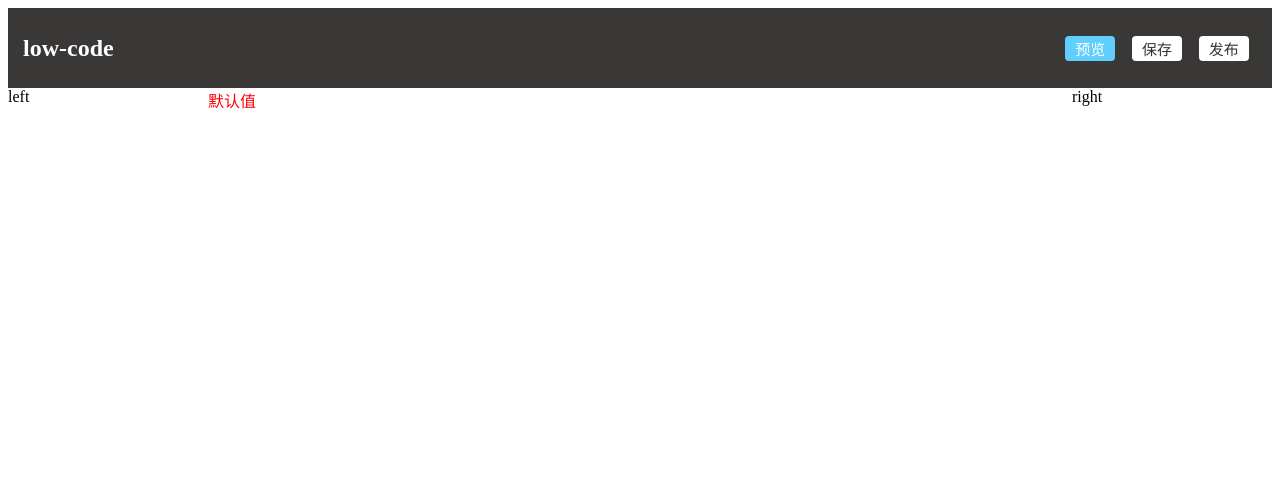
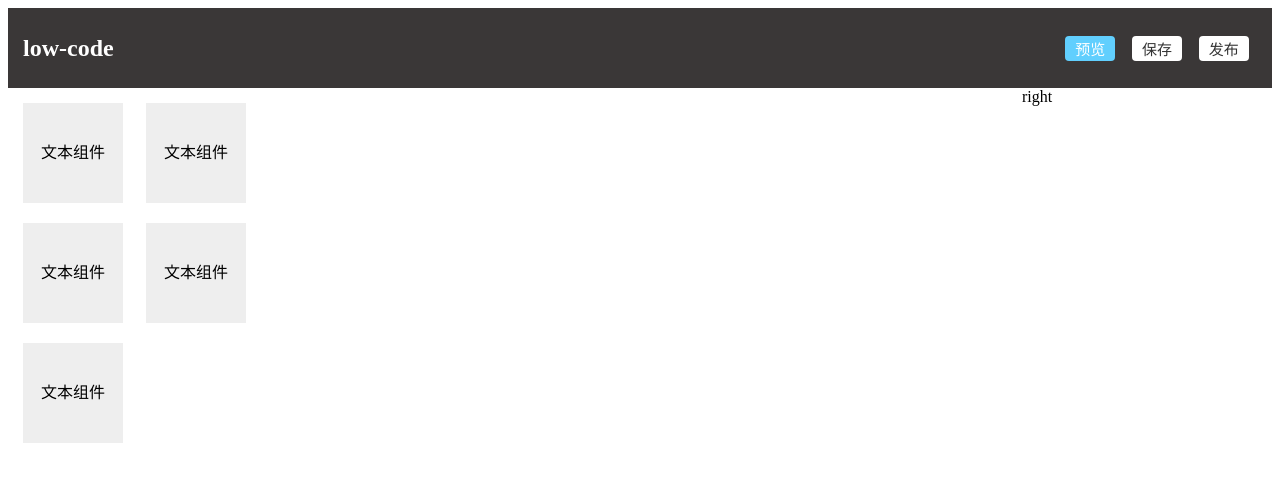
Before and after one commit to guaqiu5/low-code, a Vue app: page / in a window 1280 px wide. Shown: the top 482 px of the page. Built offline with nearby package versions, Linux system fonts and the light colour scheme.

Commit message:
物料仓库

```diff
--- a/src/App.vue
+++ b/src/App.vue
@@ -33,6 +33,5 @@ export default {
 .container{
   display: flex;
   height: calc(100vh-80px);
-
 }
 </style>
--- a/src/handlers/index.js
+++ b/src/handlers/index.js
@@ -1,8 +1,8 @@
 import textHandler from "./textHandler";
 let handlerList={
-    textHandler,
+    textComp:textHandler
 }
 let getHandler=(info)=>{
-    return handlerList[info.type]
+    return handlerList[info.type]()
 }
 export default getHandler
--- a/src/utils/parseAttrs.js
+++ b/src/utils/parseAttrs.js
@@ -1,3 +1,4 @@
+
 let parseAttrs=(attrs)=>{
     let res=``
     attrs.forEach((attr)=>{
--- a/src/views/centerView.vue
+++ b/src/views/centerView.vue
@@ -1,11 +1,42 @@
 <template>
-    <div class='wrapper'>
-        <text-comp color="red"/>
+    <div class='wrapper'
+     @dragover="handleDragOver"
+     @drop="handleDrop"
+     >
     </div>
 </template>
 
 <script>
+import getHandler from '../handlers/index'
+export default{
+    methods:{
+        handleDragOver(e){
+            e.preventDefault()//阻止默认行为 让画布可以接受到
 
+
+
+
+
+        },
+        handleDrop(e){
+            e.preventDefault()//阻止默认行为 让画布可以接受到
+            let info=JSON.parse(e.dataTransfer.getData('info'))
+            const{attrs,payload,template}=getHandler(info)
+            console.log(attrs,payload,template)
+            //解析attributes
+            attrs.forEach((item)=>{
+                if(item.key=='width'){
+
+                }
+                if(item.key=='height'){
+
+                }
+            })
+
+
+        }
+    }
+}
 </script>
 
 <style lang="less" scoped>
--- a/src/views/leftView.vue
+++ b/src/views/leftView.vue
@@ -1,17 +1,66 @@
 <template>
+<!-- 物料仓库 -->
  <div class='wrapper'>
-    left
+    <div class='container' >
+        <div
+        class='container-item'
+        draggable="true"
+        v-for="item in store"
+        :key="item.id"
+        :compType=item.type
+        :compName=item.name
+        @dragstart="handleDragStart"
+        >
+            {{item.name}}
+        </div>
+    </div>
 </div>
 </template>
 
 <script>
+import store from '../warehouse/store'
 export default {
+    data(){
+        return{
+            store:store,
+        }
+    },
+    methods:{
+        handleDragStart(e){
+           let type=e.target.getAttribute('compType')
+           let name=e.target.getAttribute('compName')
+           //console.log(type,name)
+           let info={
+               'name':name,
+               'type':type
+           }
+           e.dataTransfer.setData('info',JSON.stringify(info))
 
+
+        }
+    }
 }
 </script>
 
 <style lang="less" scoped>
 .wrapper{
-    width:200px;
+    width:250px;
+}
+.container{
+   padding: 5px;
+   width:243px;
+   display: flex;
+   flex-wrap: wrap;
+   justify-content: space-between;
+   align-items: center;
+
+}
+.container-item{
+    width: 100px;
+    height: 100px;
+    background: #eee;
+    text-align: center;
+    line-height: 100px;
+    margin: 10px;
 }
 </style>
--- a/src/views/rightView.vue
+++ b/src/views/rightView.vue
@@ -12,6 +12,6 @@ export default {
 
 <style lang="less" scoped>
 .wrapper{
-    width:200px;
+    width:250px;
 }
 </style>
--- /dev/null
+++ b/src/warehouse/store.js
@@ -0,0 +1,29 @@
+const store=[
+    {
+        id:1,
+        type:`textComp`,
+        name: `文本组件`
+    },
+    {
+        id:2,
+        type:`textComp`,
+        name: `文本组件`
+    },
+    {
+        id:3,
+        type:`textComp`,
+        name: `文本组件`
+    },
+    {
+        id:4,
+        type:`textComp`,
+        name: `文本组件`
+    },
+    {
+        id:5,
+        type:`textComp`,
+        name: `文本组件`
+    },
+
+]
+export default store
```
Also changed, not shown: src/main.js (line endings or trailing spaces).
